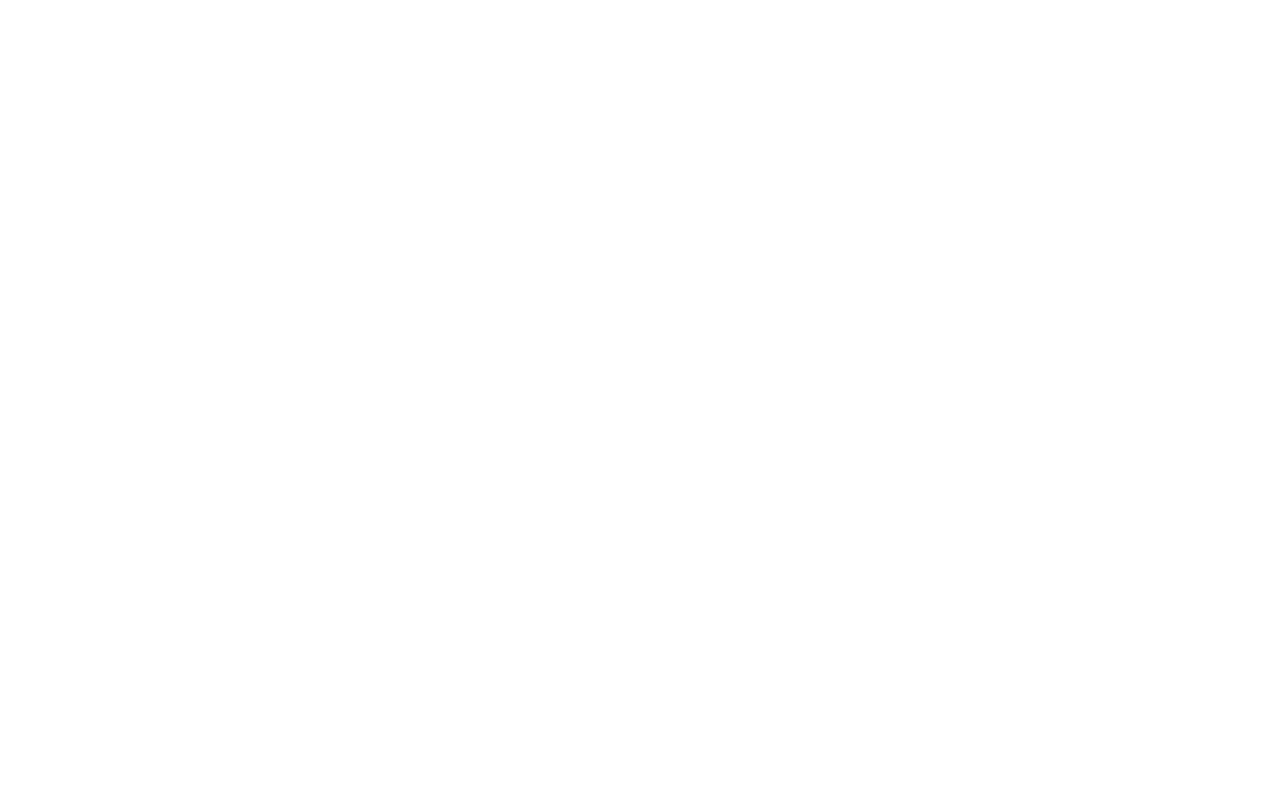
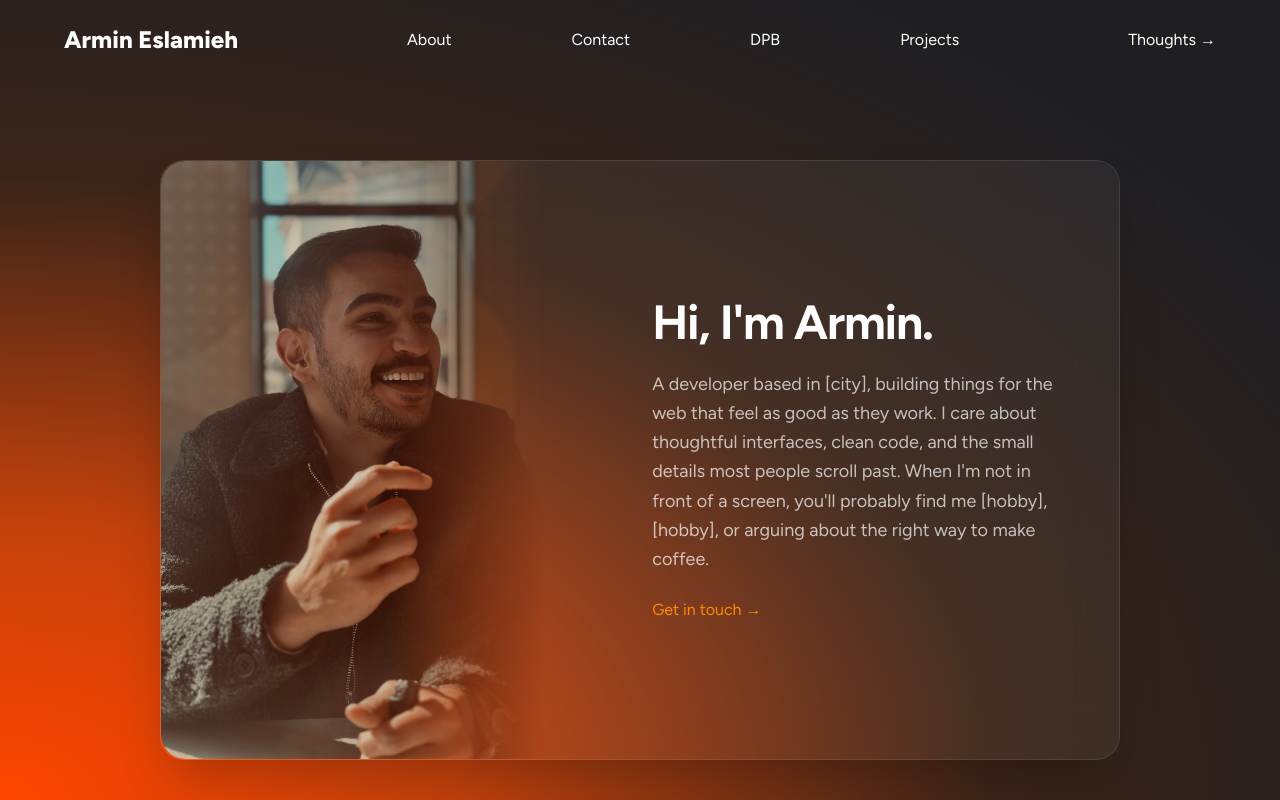
Before and after one commit to armineslamieh/personal-website, a Next.js app: page /about in a window 1280 px wide. Built offline with nearby package versions, Linux system fonts and the light colour scheme.

Commit message:
making about me card component and using it in the about me page file.

```diff
--- a/app/about/page.tsx
+++ b/app/about/page.tsx
@@ -1,9 +1,12 @@
-import ThoughtsIntro from "@/app/components/ThoughtsIntro";
+import FadeIn from "@/app/components/FadeIn";
+import Image from "next/image";
+import AboutMeCard from "@/app/components/AboutMeCard";
+
 
 const page = () => {
   return (
       <>
-          <div></div>
+          <AboutMeCard />
       </>
 
   )
--- /dev/null
+++ b/app/components/AboutMeCard.tsx
@@ -0,0 +1,51 @@
+"use client";
+import FadeIn from "@/app/components/FadeIn";
+import { motion } from "framer-motion";
+import Image from "next/image";
+
+
+const AboutMeCard = () => {
+    return (
+        <>
+            <FadeIn>
+                <div className=" relative flex justify-center items-center h-screen
+              bg-[radial-gradient(ellipse_at_bottom_left,_#ff4500_0%,_#c2410c_25%,_#3a2419_55%,_#1f1f23_85%)]">
+                    <div className="backdrop-blur-xl bg-white/5 border border-white/10
+                    shadow-2xl h-[600px] w-3/4 mt-30 rounded-3xl z-10 relative flex flex-row">
+                        <Image src="/armin.jpg"
+                               alt="Armin Eslamieh"
+                               width={1000}
+                               height={1000}
+                               className="object-cover object-[center_14%] w-2/5 h-full rounded-l-3xl
+                               [mask-image:linear-gradient(to_right,black_60%,transparent_100%)]"
+                               priority
+                        />
+                        <motion.div
+                            initial={{ opacity: 0, x: -80 }}
+                            animate={{ opacity: 1, x: 0 }}
+                            transition={{ duration: 1.2, delay: 0.5, ease: "easeOut" }}
+                            className="flex flex-col justify-center h-full"
+                        >
+                        <div className="flex flex-col justify-center gap-6 px-12 max-w-xl ml-15">
+                            <h2 className="text-4xl md:text-5xl font-bold text-white tracking-tight">
+                                Hi, I'm Armin.
+                            </h2>
+                            <p className="text-lg text-white/70 leading-relaxed">
+                                A developer based in [city], building things for the web that feel as good as they work. I care about thoughtful interfaces, clean code, and the small details most people scroll past.
+                                When I'm not in front of a screen, you'll probably find me [hobby], [hobby], or arguing about the right way to make coffee.
+                            </p>
+                            <a href="/contact" className="text-orange-400 hover:text-orange-300 transition-colors w-fit">
+                                Get in touch →
+                            </a>
+                        </div>
+                        </motion.div>
+
+                    </div>
+                </div>
+            </FadeIn>
+        </>
+
+    )
+}
+
+export default AboutMeCard
```
